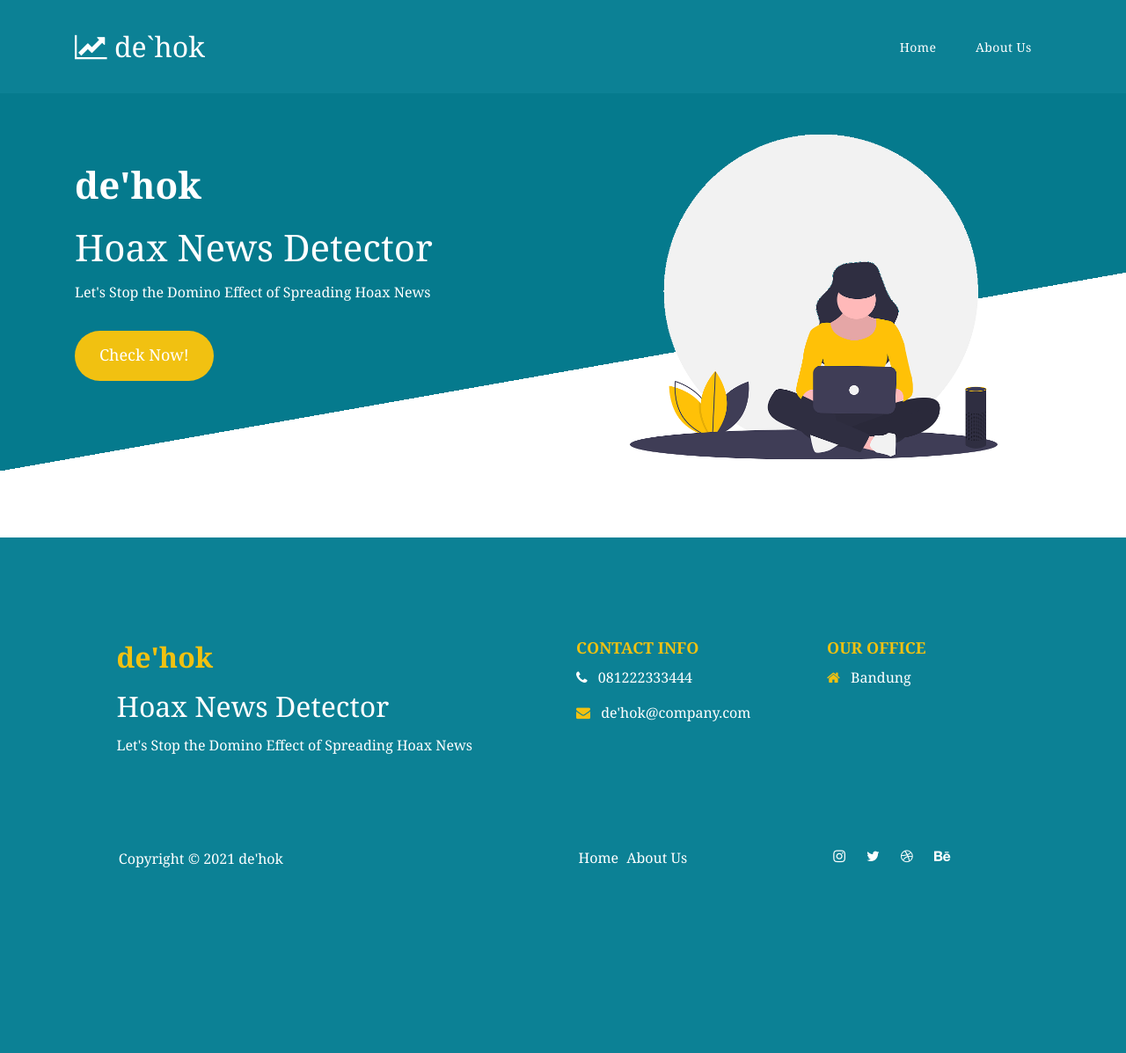
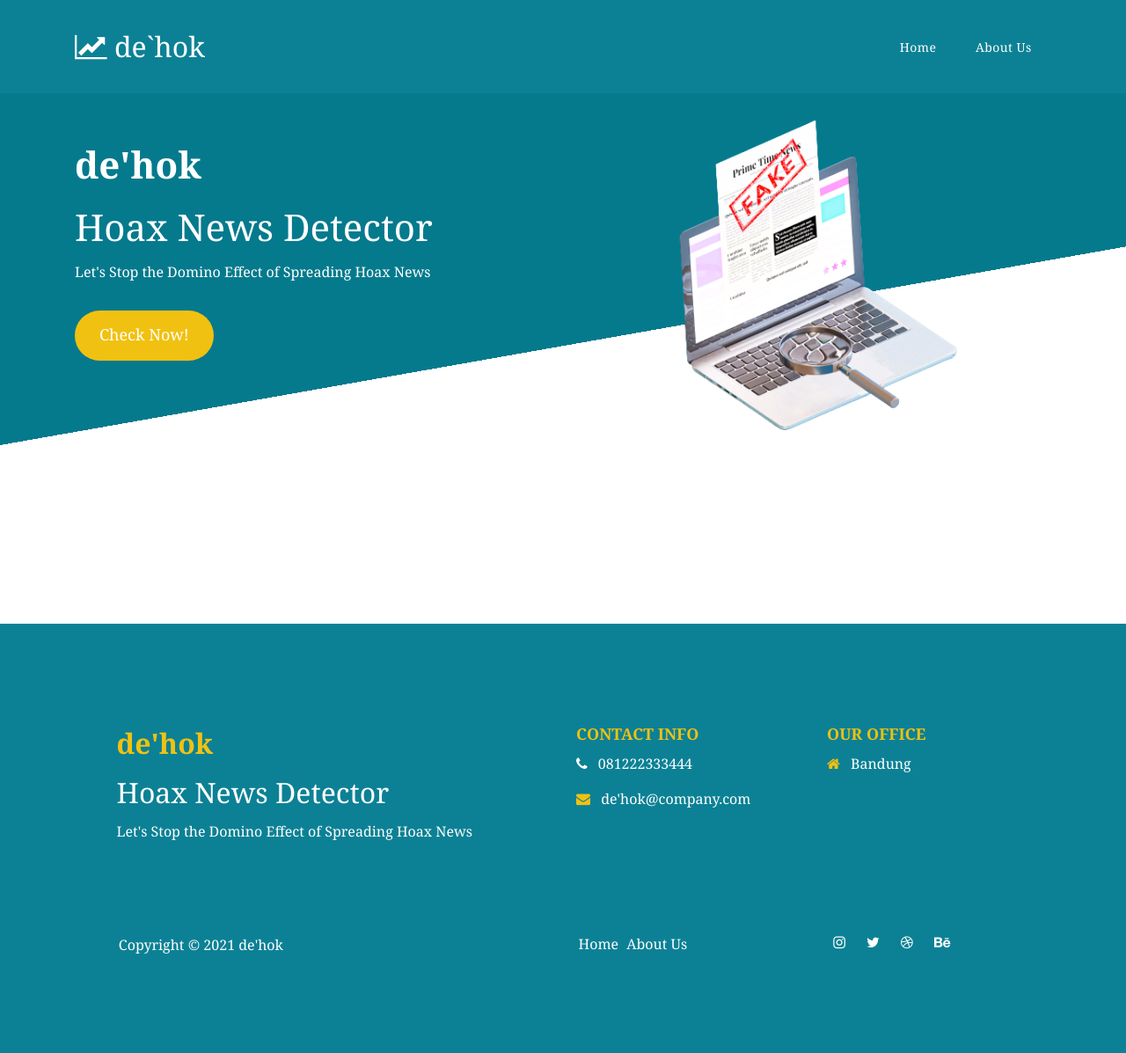
Before and after one commit to Proyek-2-Pengolahan-Data-Saintifik/de-hok, a Flask app: page / in a window 1280 px wide. Shown: the whole page at 88% size. Before the commit the page ends 986 px from the top, so only its background shows below. Run offline with Flask 2, Linux system fonts and the light colour scheme; some libraries are stand-ins or nearby versions.

Commit message:
Modif banner & Creat "check news" section

```diff
--- a/templates/aboutUs.html
+++ b/templates/aboutUs.html
@@ -62,7 +62,7 @@
                  </div>
                  <div class="col-lg-6 col-12">
                    <div class="banner-image" data-aos="fade-up" data-aos-delay="300" style="margin-top: 60px;">
-                     <img src="{{ url_for('static', filename='images/laptop-fake-news.png') }}" class="img-fluid" alt="laptop-fake-news">
+                     <img src="{{ url_for('static', filename='images/icon-banner2.png') }}" class="img-fluid" alt="laptop-fake-news">
                    </div>
                  </div>
 
--- a/templates/index.html
+++ b/templates/index.html
@@ -2,7 +2,7 @@
 <html lang="en">
 <head>
 
-     <title>de'hok | Hoax News Detection</title>
+     <title>de'hok | Hoax News Detector</title>
 
      <meta charset="UTF-8">
      <meta http-equiv="X-UA-Compatible" content="IE=Edge">
@@ -66,7 +66,7 @@
 
                         <div class="col-lg-6 col-12">
                           <div class="banner-image" data-aos="fade-up" data-aos-delay="300">
-                            <img src="{{ url_for('static', filename='images/working-girl.png') }}" class="img-fluid" alt="working girl">
+                            <img src="{{ url_for('static', filename='images/icon-banner1.png') }}" class="img-fluid" alt="working girl">
                           </div>
                         </div>
 
@@ -75,6 +75,21 @@
      </section>
 
      <!-- Check The News -->
+     <section class="checkNews section-padding pb-3" id="checkNews">
+        <div class="container">
+             <div class="row">
+
+                  <div class="col-lg-7 mx-auto col-md-10 col-12">
+                       <div class="news-input">
+                       </div>
+
+                       <div class="button" data-aos="fade-up" data-aos-delay="200" id="button">
+                      </div>
+
+                  </div>
+             </div>
+        </div>
+   </section>
 
      <!-- Footer -->
     <footer class="site-footer">
```
Also changed, not shown: static/images/icon-banner1.png (added), static/images/icon-banner2.png (renamed from static/images/laptop-fake-news.png).
